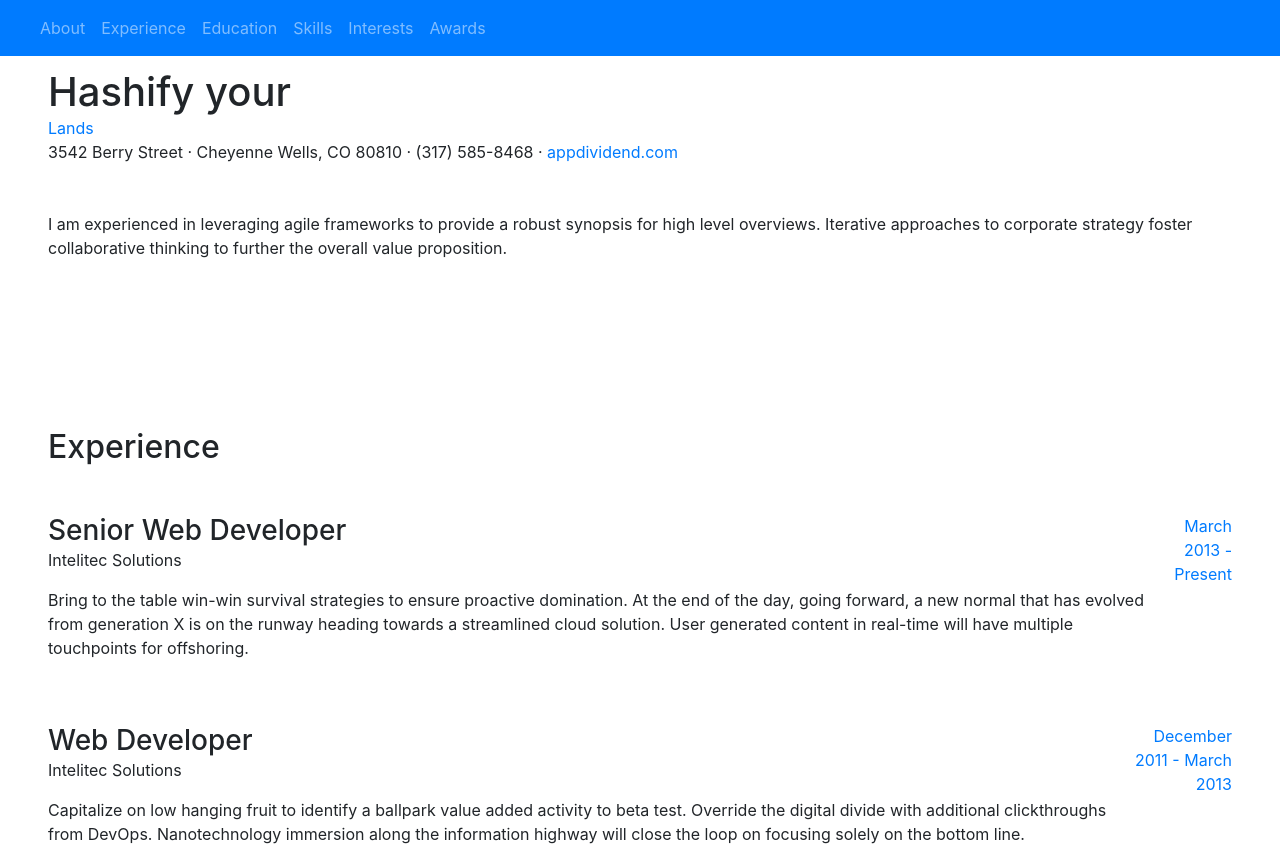
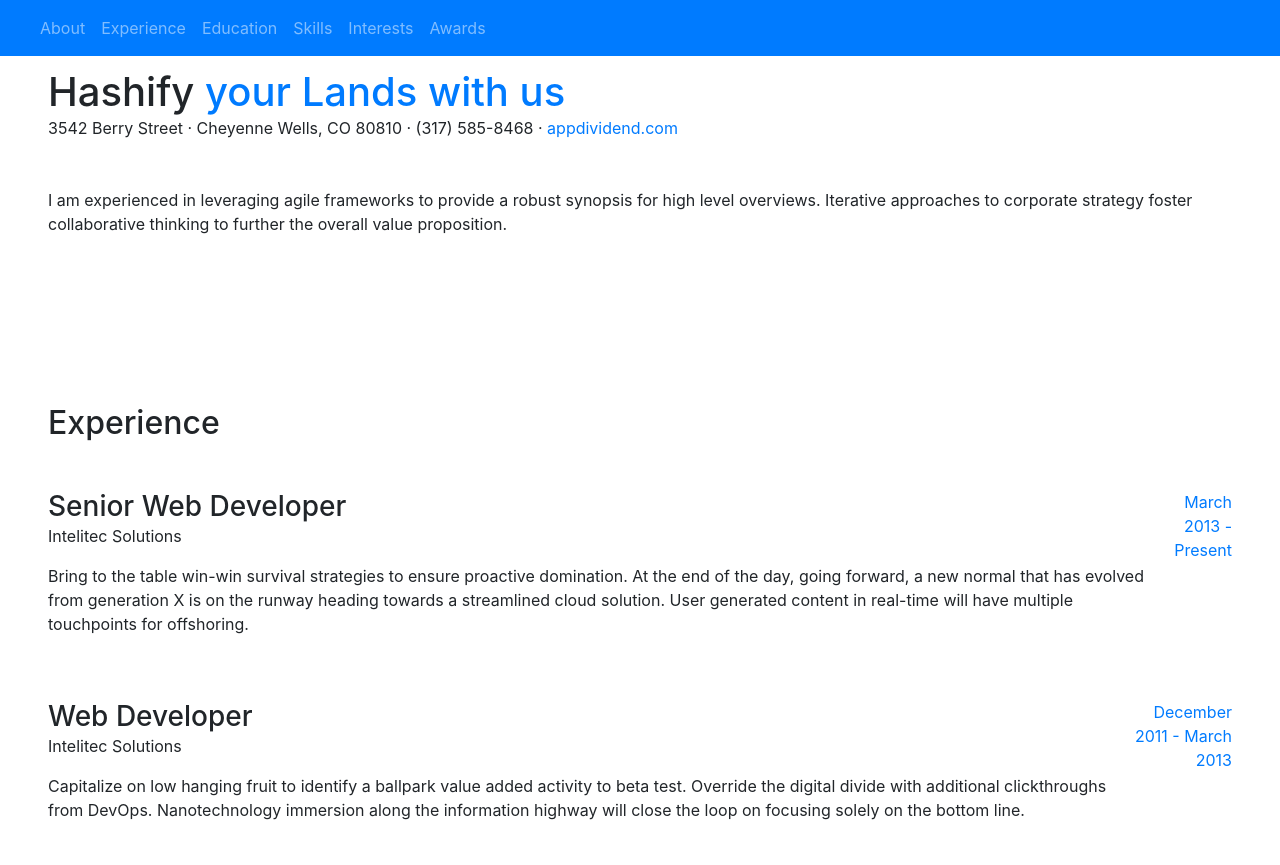
Before and after one commit to Paul-Dwamena/blockchain_Api, a website: page index.html in a window 1280 px wide. Shown: the top 865 px of the page. Drawn offline with nearby package versions, Linux system fonts and the light colour scheme.

Commit message:
firstapp

```diff
--- a/index.html
+++ b/index.html
@@ -5,7 +5,7 @@
     <meta name="viewport" content="width=device-width, initial-scale=1, shrink-to-fit=no">
     <meta name="description" content="">
     <meta name="author" content="">
-    <title>Hashify your Land Document with us</title>
+    <title>Hashify your Land Document with</title>
     <link rel="stylesheet" href="https://stackpath.bootstrapcdn.com/bootstrap/4.1.0/css/bootstrap.min.css" integrity="sha384-9gVQ4dYFwwWSjIDZnLEWnxCjeSWFphJiwGPXr1jddIhOegiu1FwO5qRGvFXOdJZ4" crossorigin="anonymous">
   </head>
 
@@ -44,8 +44,8 @@
     <div class="container-fluid p-0" style="margin-top: 20px">
       <section class="resume-section p-3 p-lg-5 d-flex d-column" id="about">
         <div class="my-auto">
-          <h1 class="mb-0">Hashify your </h1>
-            <span class="text-primary">Lands</span>
+          <h1 class="mb-0">Hashify
+            <span class="text-primary">your Lands with us</span>
           </h1>
           <div class="subheading mb-5">3542 Berry Street · Cheyenne Wells, CO 80810 · (317) 585-8468 ·
             <a href="https://appdividend.com" target="_blank">appdividend.com</a>
```
